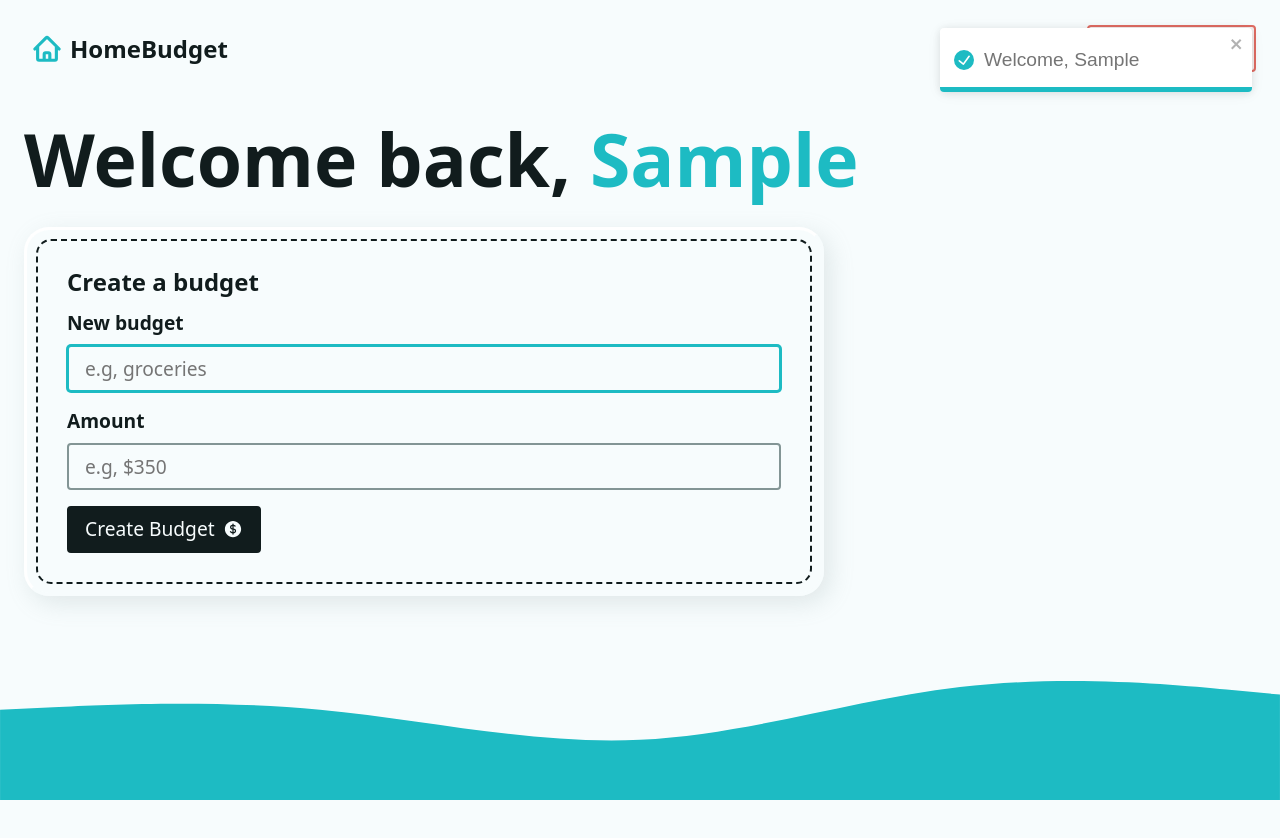
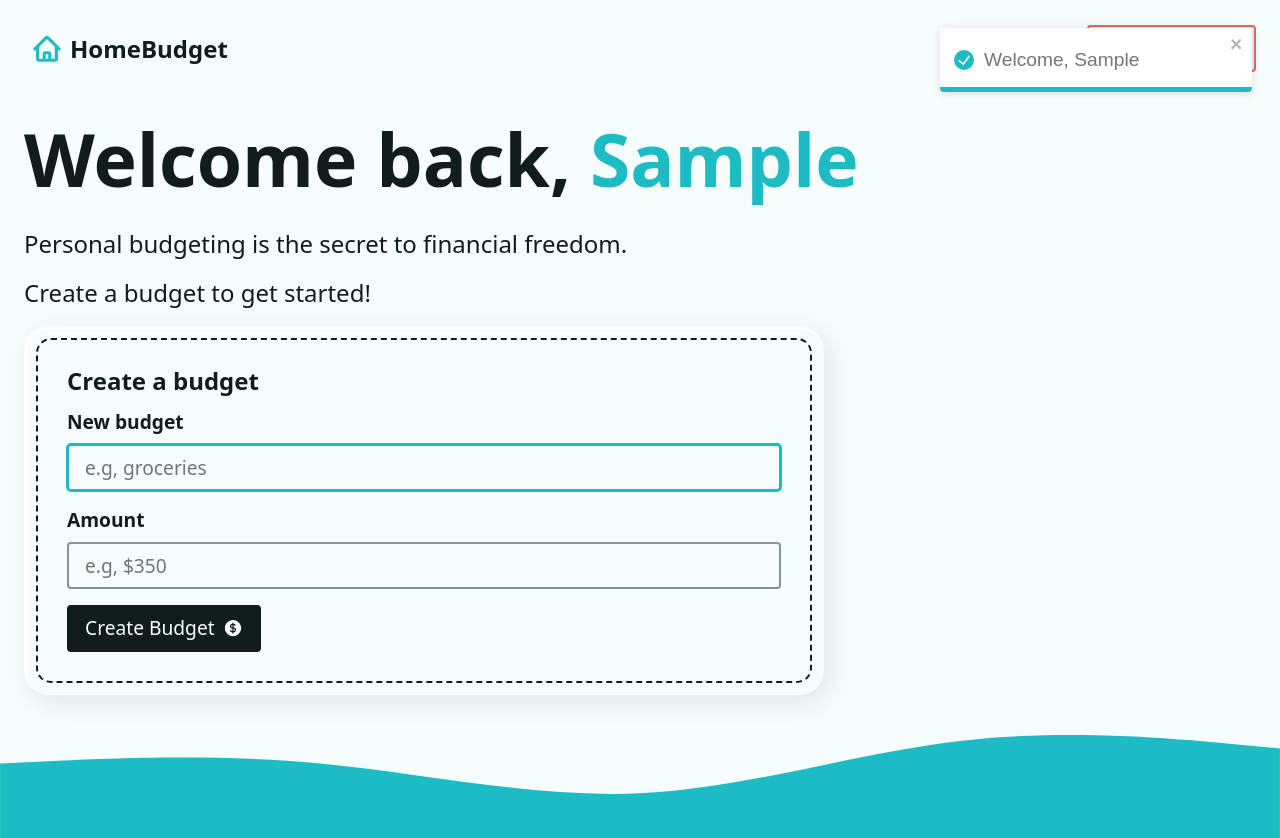
Before and after one commit to Kelvin-Ben/react-router-budget-app, a React (Vite) app: page / in a window 1280 px wide. Both pictures are taken after typing "Sample" into the empty fields and a click on the button "Create Account". Shown: the top 838 px of the page. Before the commit the page ends 800 px from the top, so only its background shows below. Built offline with nearby package versions, Linux system fonts and the light colour scheme.

Commit message:
Add Jsx to render other components

```diff
--- a/src/pages/Dashboard.jsx
+++ b/src/pages/Dashboard.jsx
@@ -4,6 +4,7 @@ import { createBudget, fetchData, waait } from "../helpers";
 import Intro from "../components/Intro";
 import { toast } from "react-toastify";
 import AddBudgetForm from "../components/AddBudgetForm";
+import AddExpenseForm from "../components/AddExpenseForm";
 
 export function dashboardLoader() {
   const userName = fetchData("userName");
@@ -47,12 +48,24 @@ const Dashboard = () => {
             Welcome back, <span className="accent">{userName}</span>
           </h1>
           <div className="grid-sm">
-            {/* {budgets ? () : ()} */}
-            <div className="grid-lg">
-              <div className="flex-lg">
+            {
+              budgets && budgets.length > 0
+              ? (
+                <div className="grid-lg">
+                  <div className="flex-lg">
+                    <AddBudgetForm />
+                    <AddExpenseForm  budgets={budgets} />
+                  </div>
+                </div>
+            )
+            : (
+              <div className="grid-sm">
+                <p>Personal budgeting is the secret to financial freedom.</p>
+                <p>Create a budget to get started!</p>
                 <AddBudgetForm />
               </div>
-            </div>
+            )
+          }
           </div>
         </div>
       ) : (
```
